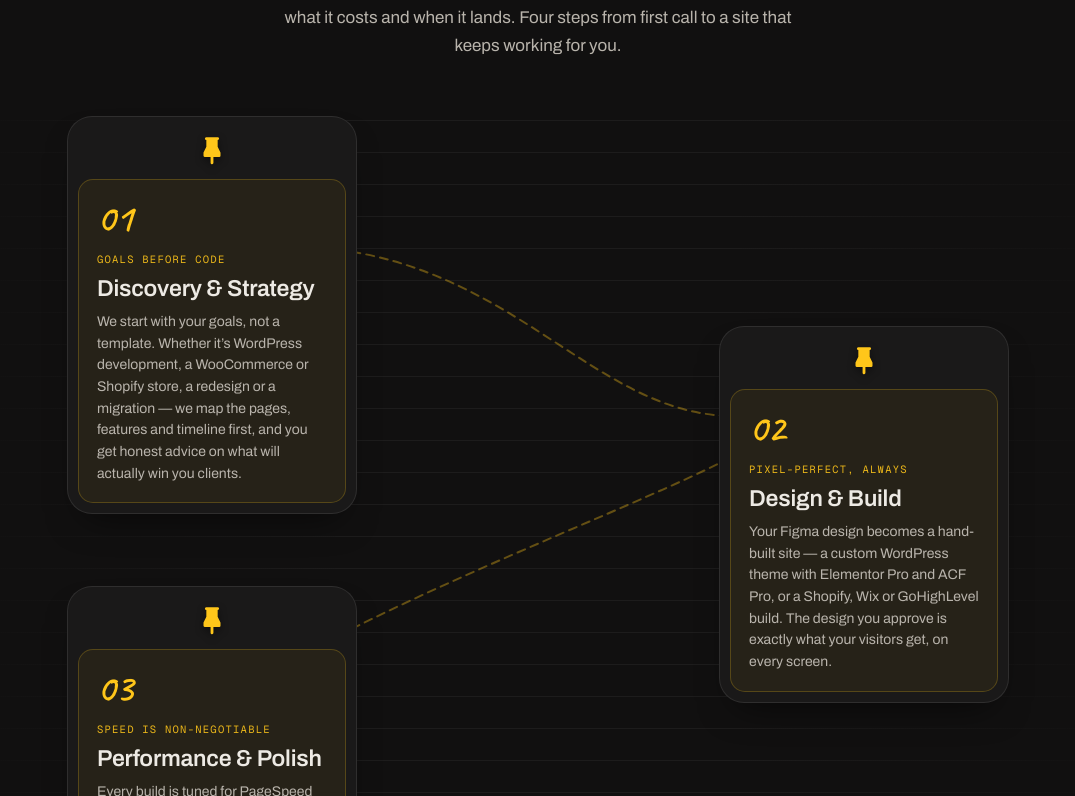
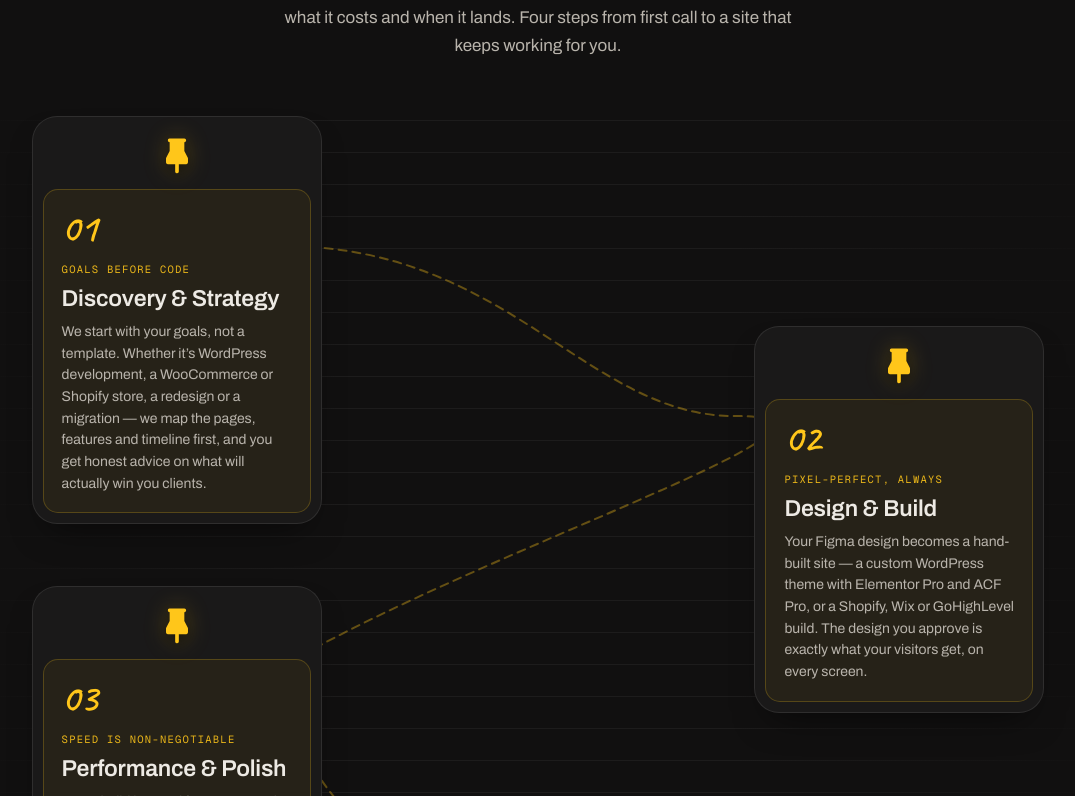
Before and after one commit to mshoaib5999/sitev2, a React (Vite) app: page /about in a window 1280 px wide. Shown: the part 2464-3260 px from the top of the page, without its empty margins (102-1177 px from the left). Built offline with nearby package versions, Linux system fonts and the light colour scheme.

Commit message:
How I Work: pin enlarged to 44px with a stronger shadow/glow; stage now spans the full section width, cards pushed further out

```diff
--- a/src/sections/HowIWork.tsx
+++ b/src/sections/HowIWork.tsx
@@ -11,7 +11,7 @@ import React from 'react';
  */
 
 const Pin: React.FC = () => (
-  <svg viewBox="0 0 24 24" fill="currentColor" aria-hidden="true" style={{ width: '34px', height: '34px', color: 'var(--color-accent)', margin: '6px auto 12px', display: 'block', filter: 'drop-shadow(0 3px 4px rgba(0,0,0,0.45))' }}>
+  <svg viewBox="0 0 24 24" fill="currentColor" aria-hidden="true" style={{ width: '44px', height: '44px', color: 'var(--color-accent)', margin: '6px auto 12px', display: 'block', filter: 'drop-shadow(0 4px 6px rgba(0,0,0,0.55)) drop-shadow(0 0 10px rgba(255,198,26,0.25))' }}>
     <path stroke="none" d="M0 0h24v24H0z" fill="none" />
     <path d="M16 3a1 1 0 0 1 .117 1.993l-.117 .007v4.764l1.894 3.789a1 1 0 0 1 .1 .331l.006 .116v2a1 1 0 0 1 -.883 .993l-.117 .007h-4v4a1 1 0 0 1 -1.993 .117l-.007 -.117v-4h-4a1 1 0 0 1 -.993 -.883l-.007 -.117v-2a1 1 0 0 1 .06 -.34l.046 -.107l1.894 -3.791v-4.762a1 1 0 0 1 -.117 -1.993l.117 -.007h8z" />
   </svg>
@@ -22,21 +22,21 @@ const steps = [
     kicker: 'Goals before code',
     title: 'Discovery & Strategy',
     text: 'We start with your goals, not a template. Whether it\u2019s WordPress development, a WooCommerce or Shopify store, a redesign or a migration \u2014 we map the pages, features and timeline first, and you get honest advice on what will actually win you clients.',
-    pos: 'md:top-0 md:left-[10%]',
+    pos: 'md:top-0 md:left-[7%]',
     rotate: 'rotate-[7deg]',
   },
   {
     kicker: 'Pixel-perfect, always',
     title: 'Design & Build',
     text: 'Your Figma design becomes a hand-built site \u2014 a custom WordPress theme with Elementor Pro and ACF Pro, or a Shopify, Wix or GoHighLevel build. The design you approve is exactly what your visitors get, on every screen.',
-    pos: 'md:top-[210px] md:right-[10%]',
+    pos: 'md:top-[210px] md:right-[7%]',
     rotate: '-rotate-[7deg]',
   },
   {
     kicker: 'Speed is non-negotiable',
     title: 'Performance & Polish',
     text: 'Every build is tuned for PageSpeed and green Core Web Vitals, with on-page SEO and clean, secure code baked in \u2014 because a slow site quietly costs you the very clients you already won.',
-    pos: 'md:top-[470px] md:left-[10%]',
+    pos: 'md:top-[470px] md:left-[7%]',
     rotate: 'rotate-[7deg]',
   },
   {
@@ -65,7 +65,7 @@ export const HowIWork: React.FC = () => (
       <div aria-hidden="true" className="absolute inset-y-0 left-0 w-1/3 pointer-events-none" style={{ background: 'linear-gradient(to right, var(--color-bg), transparent)' }} />
       <div aria-hidden="true" className="absolute inset-y-0 right-0 w-1/3 pointer-events-none" style={{ background: 'linear-gradient(to left, var(--color-bg), transparent)' }} />
 
-      <div className="relative z-10 max-w-[1200px] mx-auto flex flex-col space-y-8 md:space-y-0 md:block md:h-[1150px]">
+      <div className="relative z-10 w-full flex flex-col space-y-8 md:space-y-0 md:block md:h-[1150px]">
         {/* winding dashed path (desktop) */}
         <svg className="absolute top-0 left-0 w-full h-full pointer-events-none hidden md:block" viewBox="0 0 1200 1150" preserveAspectRatio="none" aria-hidden="true">
           <path
```
Also changed, not shown: 3 other files (tests, documents, lock files or other folders).
